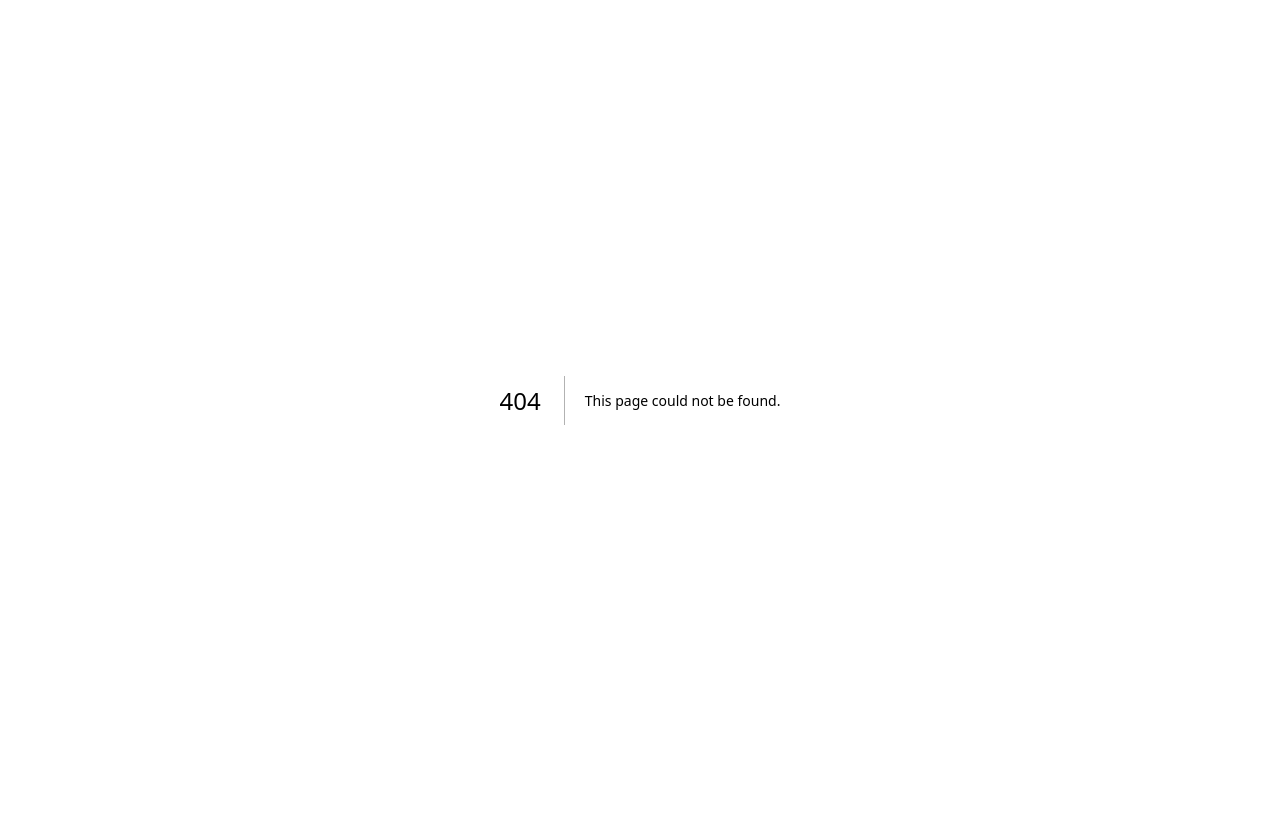
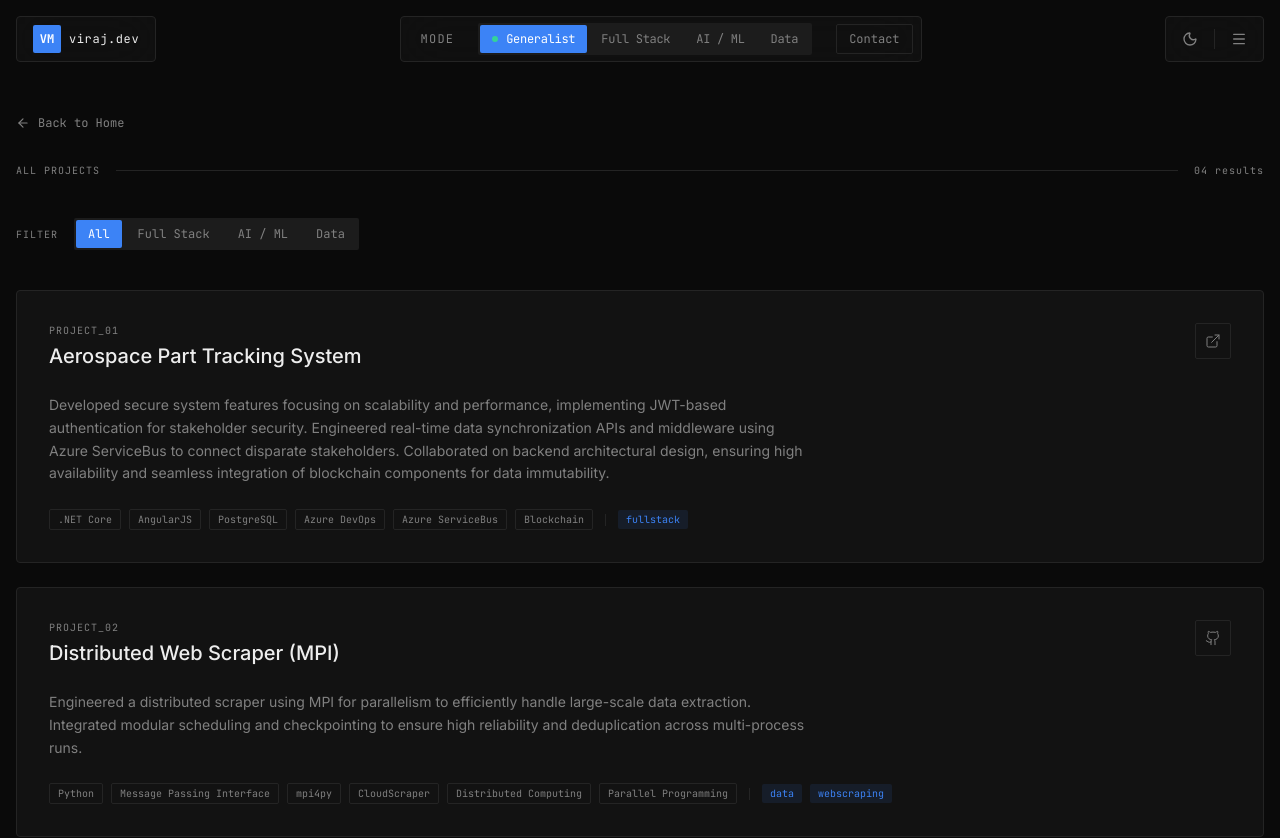
Before and after one commit to Viraj-Mavani/portfolio, a Next.js app: page /projects in a window 1280 px wide. Before the commit this address had no page. Shown: the top 838 px of the page. Before the commit the page ends 800 px from the top, so only its background shows below. Built offline with nearby package versions, Linux system fonts and the light colour scheme.

Commit message:
added project page

```diff
--- /dev/null
+++ b/src/app/projects/page.tsx
@@ -0,0 +1,11 @@
+import type { Metadata } from "next"
+import { ProjectsPageContent } from "./projects-content"
+
+export const metadata: Metadata = {
+  title: "Projects | VM Portfolio",
+  description: "Detailed project showcase with descriptions, tech stacks, and media.",
+}
+
+export default function ProjectsPage() {
+  return <ProjectsPageContent />
+}
--- /dev/null
+++ b/src/app/projects/projects-content.tsx
@@ -0,0 +1,183 @@
+"use client"
+
+import { useState } from "react"
+import Link from "next/link"
+import { ArrowLeft, Github, ExternalLink, Image as ImageIcon, Video } from "lucide-react"
+import { projects } from "@/lib/data"
+import { TopNav } from "@/components/top-nav"
+import { Footer } from "@/components/footer"
+
+const modeFilters = [
+  { id: "all", label: "All" },
+  { id: "fullstack", label: "Full Stack" },
+  { id: "ai-ml", label: "AI / ML" },
+  { id: "data", label: "Data" },
+]
+
+export function ProjectsPageContent() {
+  const [activeFilter, setActiveFilter] = useState("all")
+
+  const filtered =
+    activeFilter === "all"
+      ? projects
+      : projects.filter((p) => p.mode.includes(activeFilter))
+
+  return (
+    <div className="min-h-screen bg-background">
+      <TopNav />
+
+      <main className="mx-auto max-w-7xl px-4 pt-24 pb-16 lg:pt-28">
+        {/* Back link */}
+        <Link
+          href="/"
+          className="mb-8 inline-flex items-center gap-2 font-mono text-xs text-muted-foreground transition-colors hover:text-foreground"
+        >
+          <ArrowLeft className="h-3.5 w-3.5" />
+          Back to Home
+        </Link>
+
+        {/* Page header */}
+        <div className="mb-10 flex items-center gap-4">
+          <span className="font-mono text-[10px] tracking-widest text-muted-foreground uppercase">
+            all projects
+          </span>
+          <div className="h-px flex-1 bg-border" aria-hidden="true" />
+          <span className="font-mono text-[10px] tracking-widest text-muted-foreground">
+            {String(filtered.length).padStart(2, "0")} results
+          </span>
+        </div>
+
+        {/* Mode filter bar */}
+        <div className="mb-10 flex items-center gap-2">
+          <span className="mr-2 font-mono text-[10px] tracking-widest text-muted-foreground uppercase">
+            filter
+          </span>
+          <div className="flex items-center gap-1 rounded-sm bg-secondary p-0.5">
+            {modeFilters.map((filter) => (
+              <button
+                key={filter.id}
+                onClick={() => setActiveFilter(filter.id)}
+                className={`rounded-sm px-3 py-1.5 font-mono text-xs transition-all duration-200 ${
+                  activeFilter === filter.id
+                    ? "bg-primary text-primary-foreground shadow-sm"
+                    : "text-muted-foreground hover:text-foreground"
+                }`}
+              >
+                {filter.label}
+              </button>
+            ))}
+          </div>
+        </div>
+
+        {/* Project list */}
+        <div className="flex flex-col gap-6">
+          {filtered.map((project, index) => (
+            <article
+              key={project.title}
+              className="group rounded-md border border-border bg-card transition-colors hover:border-primary/30"
+            >
+              <div className="p-8">
+                {/* Top row */}
+                <div className="mb-6 flex flex-col gap-4 sm:flex-row sm:items-start sm:justify-between">
+                  <div className="flex flex-col gap-1">
+                    <span className="font-mono text-[10px] tracking-widest text-muted-foreground uppercase">
+                      project_{String(index + 1).padStart(2, "0")}
+                    </span>
+                    <h2 className="text-xl font-medium text-foreground">
+                      {project.title}
+                    </h2>
+                  </div>
+                  <div className="flex items-center gap-2">
+                    {project.github && (
+                      <a
+                        href={project.github}
+                        target="_blank"
+                        rel="noopener noreferrer"
+                        aria-label={`${project.title} GitHub`}
+                        className="flex h-9 w-9 items-center justify-center rounded-sm border border-border text-muted-foreground transition-colors hover:border-primary hover:text-foreground"
+                      >
+                        <Github className="h-4 w-4" strokeWidth={1.5} />
+                      </a>
+                    )}
+                    {project.live && (
+                      <a
+                        href={project.live}
+                        target="_blank"
+                        rel="noopener noreferrer"
+                        aria-label={`${project.title} live demo`}
+                        className="flex h-9 w-9 items-center justify-center rounded-sm border border-border text-muted-foreground transition-colors hover:border-primary hover:text-foreground"
+                      >
+                        <ExternalLink className="h-4 w-4" strokeWidth={1.5} />
+                      </a>
+                    )}
+                  </div>
+                </div>
+
+                {/* Description */}
+                <p className="mb-6 max-w-3xl text-sm leading-relaxed text-muted-foreground">
+                  {project.description}
+                </p>
+
+                {/* Media placeholders */}
+                {(project.images || project.video) && (
+                  <div className="mb-6 flex flex-wrap gap-3">
+                    {project.images?.map((img, i) => (
+                      <div
+                        key={`${project.title}-img-${i}`}
+                        className="flex h-40 w-64 items-center justify-center rounded-sm border border-border bg-secondary"
+                      >
+                        <ImageIcon className="h-6 w-6 text-muted-foreground" strokeWidth={1} />
+                      </div>
+                    ))}
+                    {project.video && (
+                      <div className="flex h-40 w-64 items-center justify-center rounded-sm border border-border bg-secondary">
+                        <Video className="h-6 w-6 text-muted-foreground" strokeWidth={1} />
+                      </div>
+                    )}
+                  </div>
+                )}
+
+                {/* Tags + Modes */}
+                <div className="flex flex-wrap items-center gap-2">
+                  {project.tags.map((tag) => (
+                    <span
+                      key={tag}
+                      className="inline-flex items-center rounded-sm border border-border px-2 py-0.5 font-mono text-[10px] text-muted-foreground transition-colors group-hover:border-primary/20 group-hover:text-foreground"
+                    >
+                      {tag}
+                    </span>
+                  ))}
+                  <span className="mx-1 h-3 w-px bg-border" aria-hidden="true" />
+                  {project.mode.map((m) => (
+                    <span
+                      key={m}
+                      className="rounded-sm bg-primary/10 px-2 py-0.5 font-mono text-[10px] text-primary"
+                    >
+                      {m}
+                    </span>
+                  ))}
+                </div>
+              </div>
+            </article>
+          ))}
+        </div>
+
+        {filtered.length === 0 && (
+          <div className="flex flex-col items-center gap-3 py-20">
+            <span className="font-mono text-sm text-muted-foreground">
+              No projects found for this filter.
+            </span>
+            <button
+              onClick={() => setActiveFilter("all")}
+              className="font-mono text-xs text-primary transition-colors hover:text-foreground"
+            >
+              Clear filter
+            </button>
+          </div>
+        )}
+      </main>
+
+      <Footer />
+    </div>
+  )
+}
```
